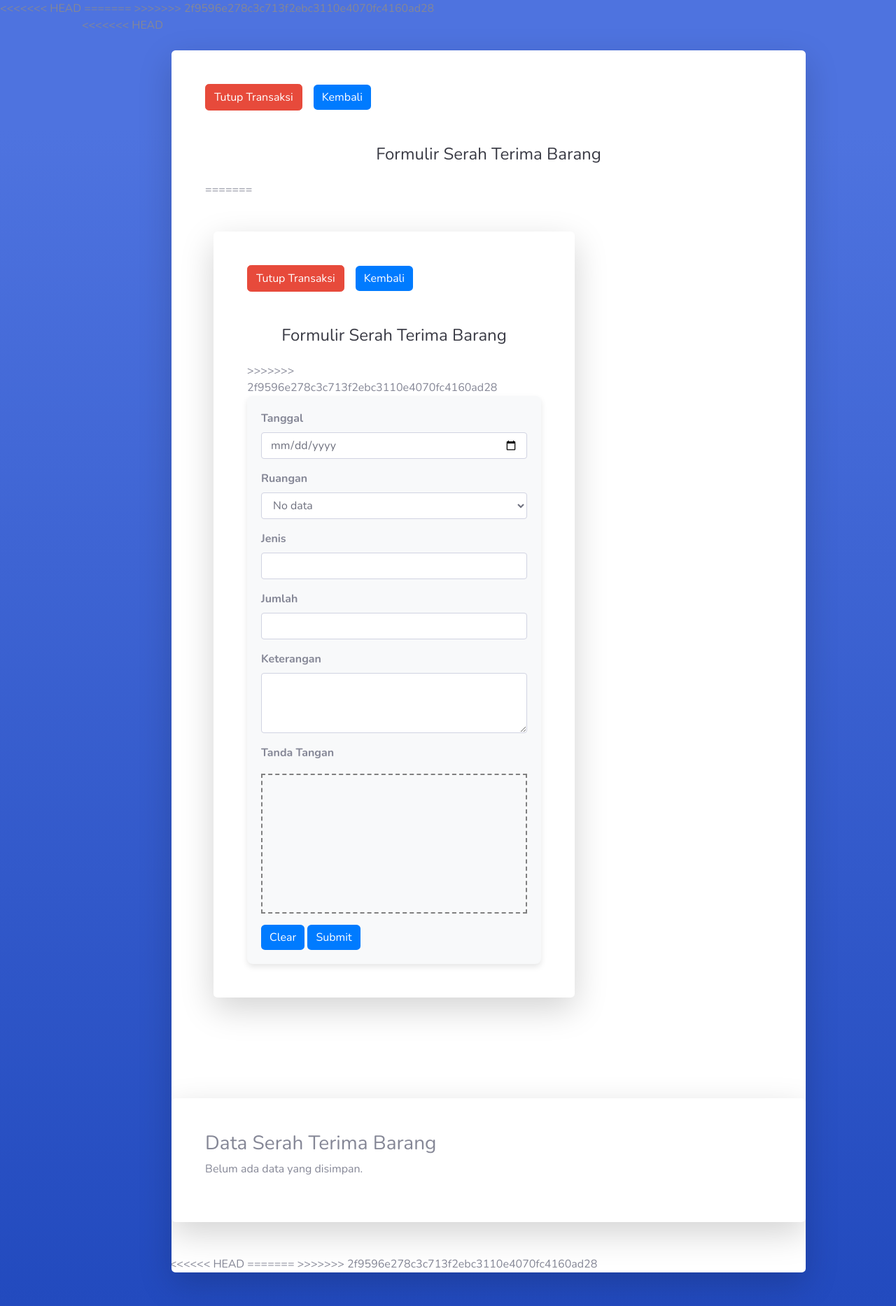
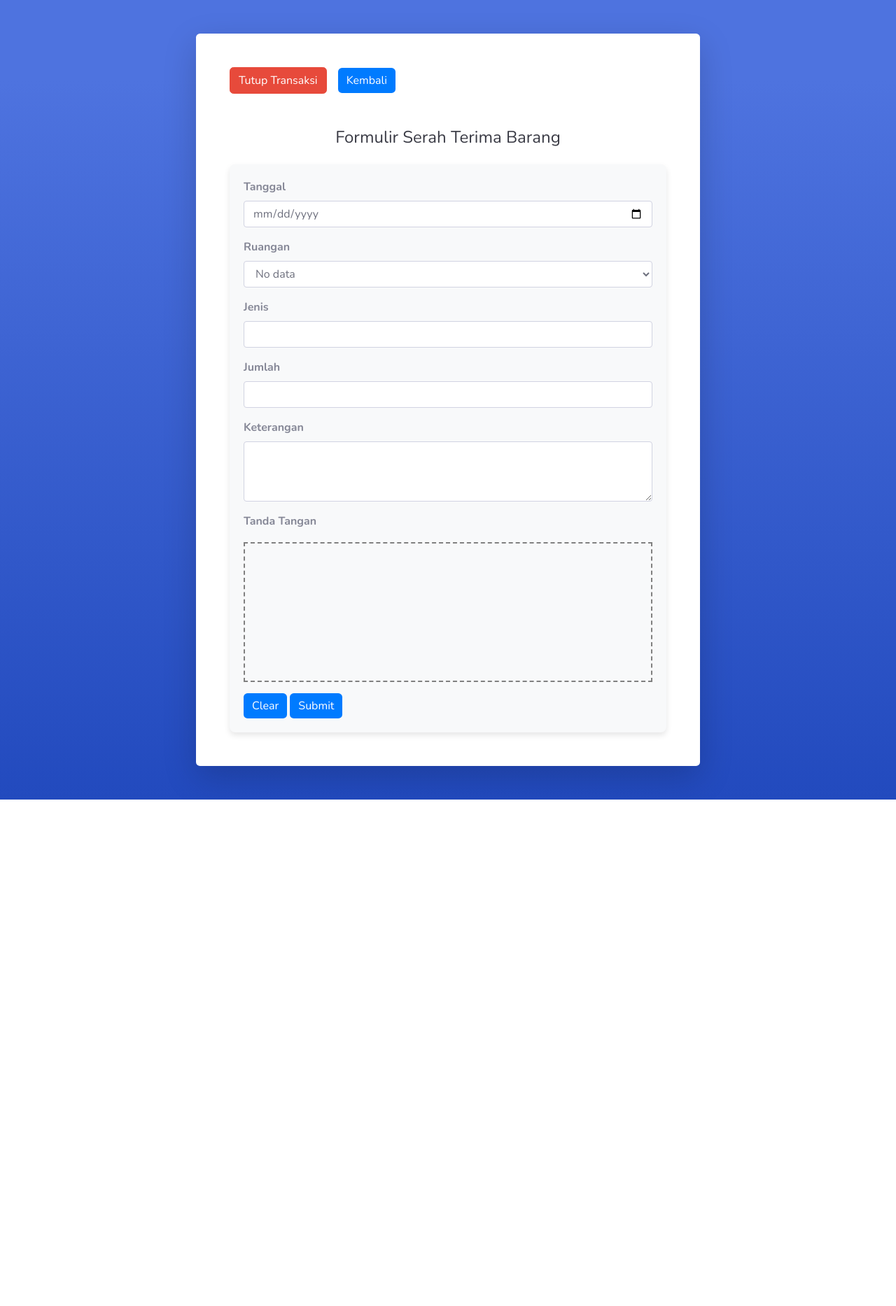
Before and after one commit to dinoosoo/serahterima_barang, a PHP site: the page made by form tabel.php in a window 1280 px wide. Shown: the whole page at 70% size. After the commit the page ends 1143 px from the top, so only its background shows below. Run offline with PHP 8.4, Linux system fonts and the light colour scheme; data that the repository does not hold is empty; a map, chart or similar area stays blank; some libraries are stand-ins or nearby versions.

Commit message:
memperbarui form tabel

```diff
--- a/form tabel.php
+++ b/form tabel.php
@@ -8,11 +8,9 @@
     <meta name="description" content="">
     <meta name="author" content="">
 
-<<<<<<< HEAD
+
     <title> Formulir Serah Terima Barang</title>
-=======
-    <title>Formulir Serah Terima Barang</title>
->>>>>>> 2f9596e278c3c713f2ebc3110e4070fc4160ad28
+
 
     <!-- Custom fonts for this template-->
     <link href="vendor/fontawesome-free/css/all.min.css" rel="stylesheet" type="text/css">
@@ -76,13 +74,13 @@
             cursor: pointer;
         }
 
-<<<<<<< HEAD
+
         @media (max-width: 768px) {
             .form-container {
                 padding: 15px;
                 max-width: 100%;
             }
-=======
+
         .table-container {
             margin-top: 20px;
             width: 100%;
@@ -101,7 +99,7 @@
 
         th {
             background-color: #f2f2f2;
->>>>>>> 2f9596e278c3c713f2ebc3110e4070fc4160ad28
+
         }
     </style>
 </head>
@@ -110,19 +108,6 @@
     <div class="container">
         <!-- Form Section -->
         <div class="row justify-content-center">
-<<<<<<< HEAD
-            <div class="col-xl-10 col-lg-12 col-md-12">
-                <div class="card o-hidden border-0 shadow-lg my-5">
-                    <div class="card-body p-0">
-                        <div class="row">
-                            <div class="col-lg-12">
-                                <div class="p-5">
-                                    <button class="btn btn-danger mr-1 mb-5" onclick="window.location.href='periode.php'">Tutup Transaksi</button>
-                                    <button class="btn btn-primary ml-2 mb-5" onclick="window.location.href='tabel.php'">Kembali</button>
-                                    <div class="text-center">
-                                        <h1 class="h4 text-gray-900 mb-4">Formulir Serah Terima Barang</h1>
-                                    </div>
-=======
             <div class="col-lg-8">
                 <div class="card o-hidden border-0 shadow-lg my-5">
                     <div class="card-body p-0">
@@ -132,7 +117,7 @@
                             <div class="text-center">
                                 <h1 class="h4 text-gray-900 mb-4">Formulir Serah Terima Barang</h1>
                             </div>
->>>>>>> 2f9596e278c3c713f2ebc3110e4070fc4160ad28
+
 
                             <!-- PHP for handling form submission -->
                             <?php
@@ -254,64 +239,9 @@
             </div>
         </div>
 
-        <!-- Table Section -->
-        <div class="row justify-content-center">
-            <div class="col-lg-12">
-                <div class="card o-hidden border-0 shadow-lg my-5">
-                    <div class="card-body p-0">
-                        <div class="p-5 table-container">
-                            <h3>Data Serah Terima Barang</h3>
 
-                            <?php
-                            // Retrieve data for the table
-                            $conn = new mysqli("localhost", "root", "", "masterruangan");
+    </div>
 
-                            if ($conn->connect_error) {
-                                die("Koneksi gagal: " . $conn->connect_error);
-                            }
-
-                            $result = $conn->query("SELECT * FROM form_serah_terima ORDER BY id DESC");
-
-                            if ($result->num_rows > 0) : ?>
-                            <table class="table table-striped table-bordered">
-                                <thead>
-                                    <tr>
-                                        <th>No</th>
-                                        <th>Tanggal</th>
-                                        <th>Ruangan</th>
-                                        <th>Jenis</th>
-                                        <th>Jumlah</th>
-                                        <th>Keterangan</th>
-                                        <th>Tanda Tangan</th>
-                                    </tr>
-                                </thead>
-                                <tbody>
-                                    <?php
-                                    $no = 1;
-                                    while ($row = $result->fetch_assoc()) : ?>
-                                        <tr>
-                                            <td><?php echo $no++; ?></td>
-                                            <td><?php echo $row['tanggal']; ?></td>
-                                            <td><?php echo $row['ruangan']; ?></td>
-                                            <td><?php echo $row['jenis']; ?></td>
-                                            <td><?php echo $row['jumlah']; ?></td>
-                                            <td><?php echo $row['keterangan']; ?></td>
-                                            <td><img src="<?php echo $row['ttd']; ?>" alt="Tanda Tangan" style="width: 100px;"></td>
-                                        </tr>
-                                    <?php endwhile; ?>
-                                </tbody>
-                            </table>
-
-                            <?php else : ?>
-                                <p>Belum ada data yang disimpan.</p>
-                            <?php endif; ?>
-                        </div>
-                    </div>
-                </div>
-            </div>
-        </div>
-    </div>
-<<<<<<< HEAD
 
     <!-- Bootstrap core JavaScript-->
     <script src="vendor/jquery/jquery.min.js"></script>
@@ -360,8 +290,7 @@
             return true;
         }
     </script>
-=======
->>>>>>> 2f9596e278c3c713f2ebc3110e4070fc4160ad28
+
 </body>
 
 <script>
```
